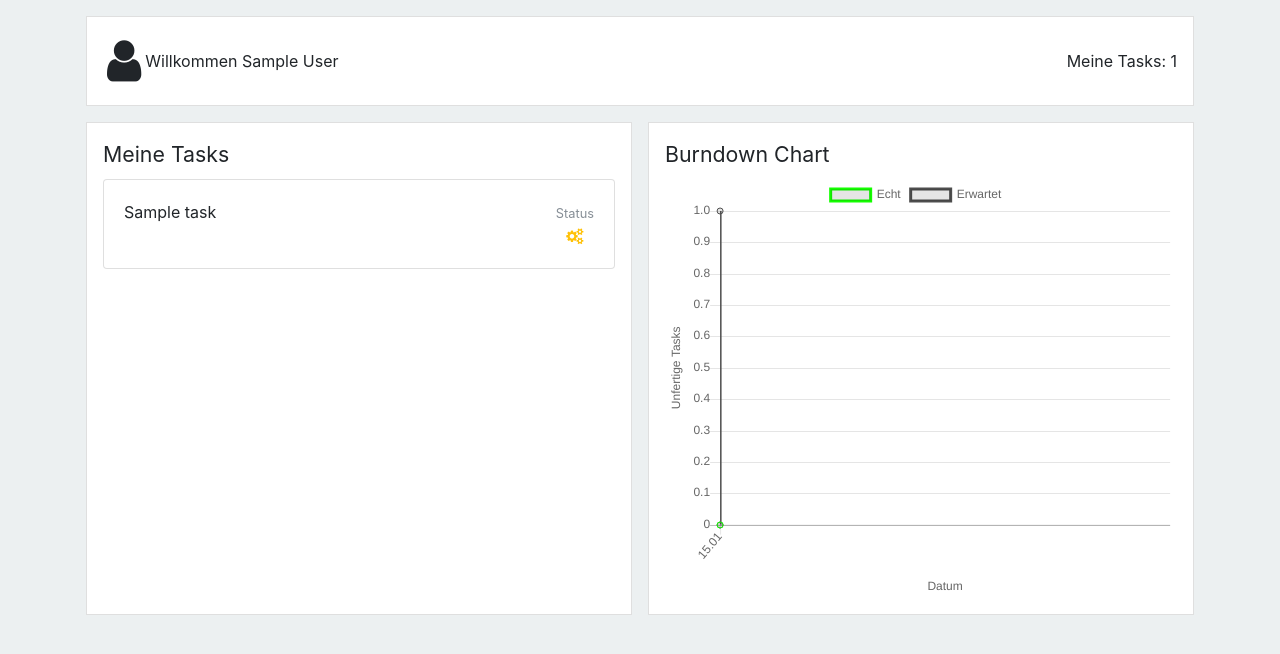
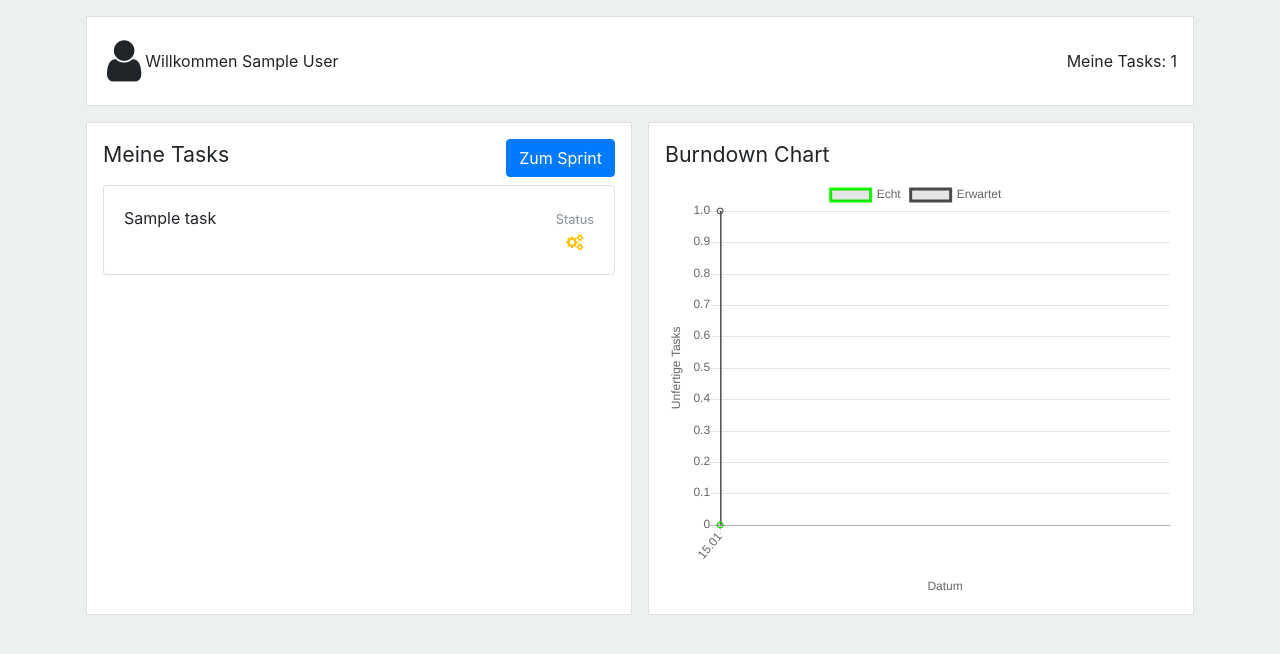
Before and after one commit to Oisins/ScrumManager, a Flask app: template app/templates/dashboard.html in a window 1280 px wide. Shown: the part 56-710 px from the top of the page. Run offline with Flask 2, Linux system fonts and the light colour scheme; the template is opened without the code that fills it: values that come from a table or form of the project are taken from there, others are empty; a user stored in the database is signed in; tables that the repository leaves empty hold one stand-in row (values such as "Sample post"); some libraries are stand-ins or nearby versions.

Commit message:
Dashboard link zu aktuellem Sprint

```diff
--- a/app/templates/dashboard.html
+++ b/app/templates/dashboard.html
@@ -97,7 +97,12 @@
             </span>
         </div>
         <div class="panel">
-            <div class="panel-titel">Meine Tasks</div>
+            <div class="panel-titel d-flex justify-content-between">
+                <span>Meine Tasks</span>
+                {% if aktiver_sprint %}
+                    <a class="btn btn-primary" href="/sprints/{{ aktiver_sprint.id }}">Zum Sprint</a>
+                {% endif %}
+            </div>
             {% for task in tasks %}
                 <div class="card mb-2">
                     <div class="card-body">
```
